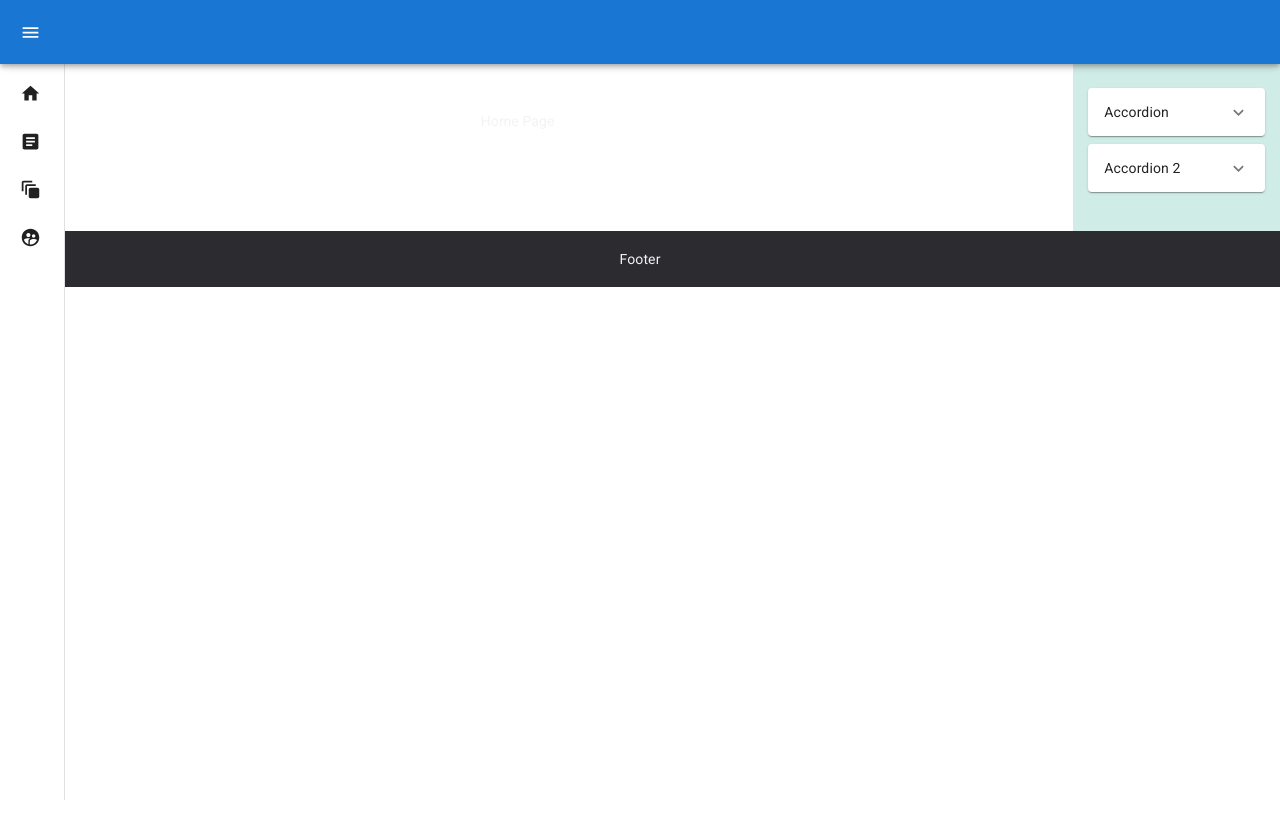
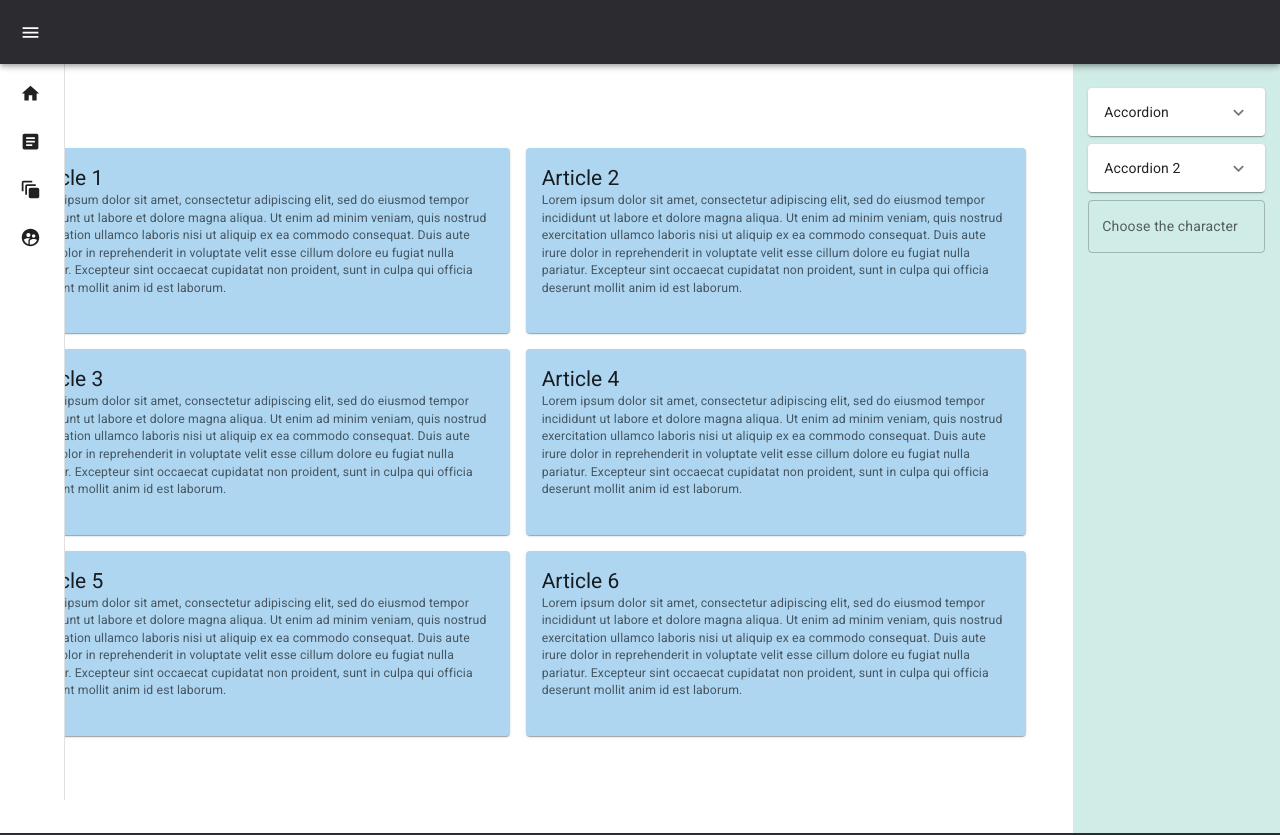
Before and after one commit to filonushka/interexy-react-project, a React (Create React App) app: page / in a window 1280 px wide. Shown: the top 835 px of the page. Before the commit the page ends 800 px from the top, so only its background shows below. Built offline with nearby package versions, Linux system fonts and the light colour scheme; no server answers.

Commit message:
feat: add searchComponent

```diff
--- a/package.json
+++ b/package.json
@@ -11,12 +11,15 @@
     "@testing-library/jest-dom": "^5.16.5",
     "@testing-library/react": "^13.4.0",
     "@testing-library/user-event": "^13.5.0",
+    "@types/react-redux": "^7.1.25",
     "axios": "^1.3.3",
     "react": "^18.2.0",
     "react-dom": "^18.2.0",
     "react-redux": "^8.0.5",
     "react-router-dom": "^6.8.1",
     "react-scripts": "5.0.1",
+    "redux": "^4.2.1",
+    "redux-thunk": "^2.4.2",
     "sass": "^1.58.1",
     "workbox-background-sync": "^6.5.4",
     "workbox-broadcast-update": "^6.5.4",
--- a/src/components/aside/aside.tsx
+++ b/src/components/aside/aside.tsx
@@ -8,6 +8,7 @@ import {
 } from "@mui/material";
 import ExpandMoreIcon from "@mui/icons-material/ExpandMore";
 import { styled } from "@mui/material/styles";
+import SearchCharacter from "../searchCharacter/searchCharacter";
 
 
 
@@ -20,6 +21,7 @@ interface IAccordionData {
 let StyledBox = styled(Box)`
     height: 100%;
     padding: 15px;
+
     .css-ffjoah-MuiGrid-root {
         flex-grow: 1;
         align-content: bottom;
@@ -65,6 +67,9 @@ const Aside = () => {
                         </AccordionDetails>
                     </Accordion>
                 </Grid>
+                 <Grid item>
+                    <SearchCharacter/>
+                 </Grid>
             </Grid>
         </StyledBox>
     );
--- a/src/components/footer/footer.scss
+++ b/src/components/footer/footer.scss
@@ -1,4 +1,4 @@
-@import "/variables.scss";
+@import "../../../variables.scss";
 
 .footer {
   height: 20%;
--- a/src/components/layout/layout.tsx
+++ b/src/components/layout/layout.tsx
@@ -34,7 +34,7 @@ function Layout() {
                         item
                         xs={10}
                         sx={{
-                            flexGrow: 1,
+                            flex: 1,
                             display: "flex",
                             justifyContent: "center",
                             alignItems: "center",
@@ -43,7 +43,7 @@ function Layout() {
                     >
                   <Outlet />
                 </Grid>
-                <Grid item xs={2} sx={{ height: "100%" }}>
+                <Grid item xs={2} sx={{ minHeight: "100vh" }}>
                   <Aside/>
                 </Grid>
               </Grid>
--- /dev/null
+++ b/src/components/searchCharacter/searchCharacter.tsx
@@ -0,0 +1,34 @@
+import * as React from 'react';
+import TextField from '@mui/material/TextField';
+import Autocomplete from '@mui/material/Autocomplete';
+import { getCharacter } from "../../../src/api/characterApi";
+import {ICharacterData } from "../../components/сard/card"
+import { useEffect, useState } from 'react';
+
+
+export default function SearchCharacter() {
+  const [characters, setCharacters] = useState([]);
+
+  useEffect(() => {
+    getCharacter().then((res) => setCharacters(res.results));
+  }, []);
+
+  return (
+      <Autocomplete
+        freeSolo
+        id="free-solo-2-demo"
+        disableClearable
+        options={characters.map((character: ICharacterData) => character.name)}
+        renderInput={(params) => (
+          <TextField
+            {...params}
+            label="Choose the character"
+            InputProps={{
+              ...params.InputProps,
+              type: 'search',
+            }}
+          />
+        )}
+      />
+  );
+}
--- a/src/components/sidebar/sidebar.tsx
+++ b/src/components/sidebar/sidebar.tsx
@@ -111,8 +111,8 @@ export default function Sidebar() {
     <Box sx={{ display: 'flex' }}>
       <CssBaseline />
 
-      <AppBar position="fixed" open={open} sx={{
-              ...(open && { background: 'primary' }),
+      <AppBar position="fixed" open={open} sx={{ background: '#2c2b30',
+              ...(open && { background: '#2c2b30' }),
             }}>
         <Toolbar>
           <IconButton
--- a/src/pages/animations/animations.tsx
+++ b/src/pages/animations/animations.tsx
@@ -1,8 +1,17 @@
 import React from 'react'
+import { Grid } from "@mui/material";
+
 
 function Animations() {
   return (
-    <div>Animations</div>
+   <Grid
+            container
+            spacing={2}
+            p={1}
+            sx={{ justifyContent: "center", mt: 3 }}
+        >
+        Animations
+    </Grid>
   )
 }
 
--- a/src/pages/articles/articles.tsx
+++ b/src/pages/articles/articles.tsx
@@ -2,7 +2,7 @@ import { Grid } from "@mui/material";
 
 import Article, { IArticleData } from "../../components/article/article";
 
-const ArticlesArr = [
+export const ArticlesArr = [
   {"id":"1", "title": "Article 1", "text": "Lorem ipsum dolor sit amet, consectetur adipiscing elit, sed do eiusmod tempor incididunt ut labore et dolore magna aliqua. Ut enim ad minim veniam, quis nostrud exercitation ullamco laboris nisi ut aliquip ex ea commodo consequat. Duis aute irure dolor in reprehenderit in voluptate velit esse cillum dolore eu fugiat nulla pariatur. Excepteur sint occaecat cupidatat non proident, sunt in culpa qui officia deserunt mollit anim id est laborum."},
 {"id":"2","title": "Article 2", "text": "Lorem ipsum dolor sit amet, consectetur adipiscing elit, sed do eiusmod tempor incididunt ut labore et dolore magna aliqua. Ut enim ad minim veniam, quis nostrud exercitation ullamco laboris nisi ut aliquip ex ea commodo consequat. Duis aute irure dolor in reprehenderit in voluptate velit esse cillum dolore eu fugiat nulla pariatur. Excepteur sint occaecat cupidatat non proident, sunt in culpa qui officia deserunt mollit anim id est laborum."},
 {"id":"3","title": "Article 3", "text": "Lorem ipsum dolor sit amet, consectetur adipiscing elit, sed do eiusmod tempor incididunt ut labore et dolore magna aliqua. Ut enim ad minim veniam, quis nostrud exercitation ullamco laboris nisi ut aliquip ex ea commodo consequat. Duis aute irure dolor in reprehenderit in voluptate velit esse cillum dolore eu fugiat nulla pariatur. Excepteur sint occaecat cupidatat non proident, sunt in culpa qui officia deserunt mollit anim id est laborum."},
--- a/src/pages/characters/characters.tsx
+++ b/src/pages/characters/characters.tsx
@@ -4,6 +4,7 @@ import { CharacterCard, ICharacterData } from "../../components/сard/card"
 
 import React from 'react'
 import { Grid } from "@mui/material";
+import SearchCharacter from "../../components/searchCharacter/searchCharacter";
 
 function Characters() {
   const [cards, setCardsData] = useState([]);
@@ -19,8 +20,14 @@ function Characters() {
             container
             spacing={2}
             p={1}
-            sx={{ justifyContent: "center", mt: 3 }}
+            sx={{ justifyContent: "center", flexDirection: "column",alignItems:"center", mt: 3 }}
         >
+          <Grid item sx={{alignItems: "center", width: "250px"}} >
+            <SearchCharacter/>
+          </Grid>
+          <Grid item  container spacing={2}
+            p={1}
+            sx={{ justifyContent: "center", mt: 3 }}>
 
         {cards.map((card : ICharacterData ) => (
           <p>
@@ -34,6 +41,8 @@ function Characters() {
               ></CharacterCard>
           </p>
         ))}
+          </Grid>
+
         </Grid>
     );
   }, [cards]);
--- a/src/pages/home/home.tsx
+++ b/src/pages/home/home.tsx
@@ -1,8 +1,24 @@
 import React from "react";
+import { Grid } from "@mui/material";
+
+import {ArticlesArr} from "../articles/articles"
+import Article, { IArticleData } from "../../components/article/article";
+
 
 function Home() {
   return <div>
-    Home Page
+     <Grid
+            container
+            spacing={2}
+            p={1}
+            sx={{ justifyContent: "center", mt: 3 }}
+        >
+            {ArticlesArr.map((article: IArticleData, index) => (
+                <Grid item key={index}>
+                    <Article title={article.title} text={article.text} />
+                </Grid>
+             ))}
+        </Grid>
   </div>;
 }
 
```
Also changed, not shown: src/assets/zvq.gif (deleted), 1 other file (tests, documents, lock files or other folders).
